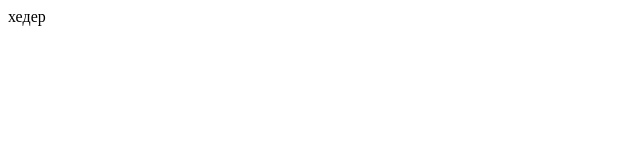
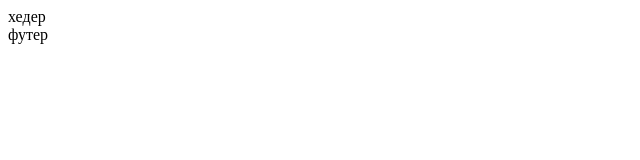
Before and after one commit to igorpodgorniy/first-project, a plain HTML site: page index.html in a window 1280 px wide. Shown: the full height of the page, 0-640 px from the left. Drawn offline with Linux system fonts and the light colour scheme.

Commit message:
Добавить футер

```diff
--- a/index.html
+++ b/index.html
@@ -9,6 +9,6 @@
   <body>
     <header>хедер</header>
     <main></main>
-    <footer></footer>
+    <footer>футер</footer>
   </body>
 </html>
```
